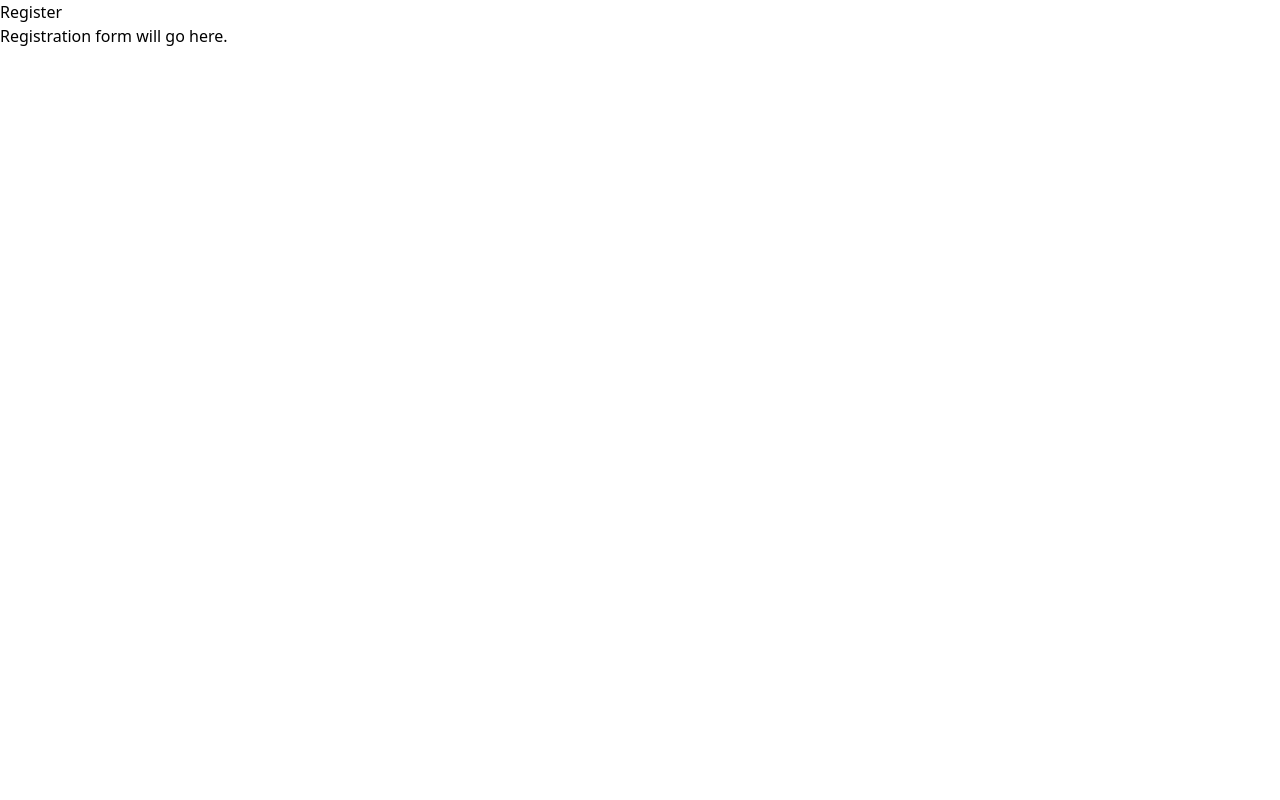
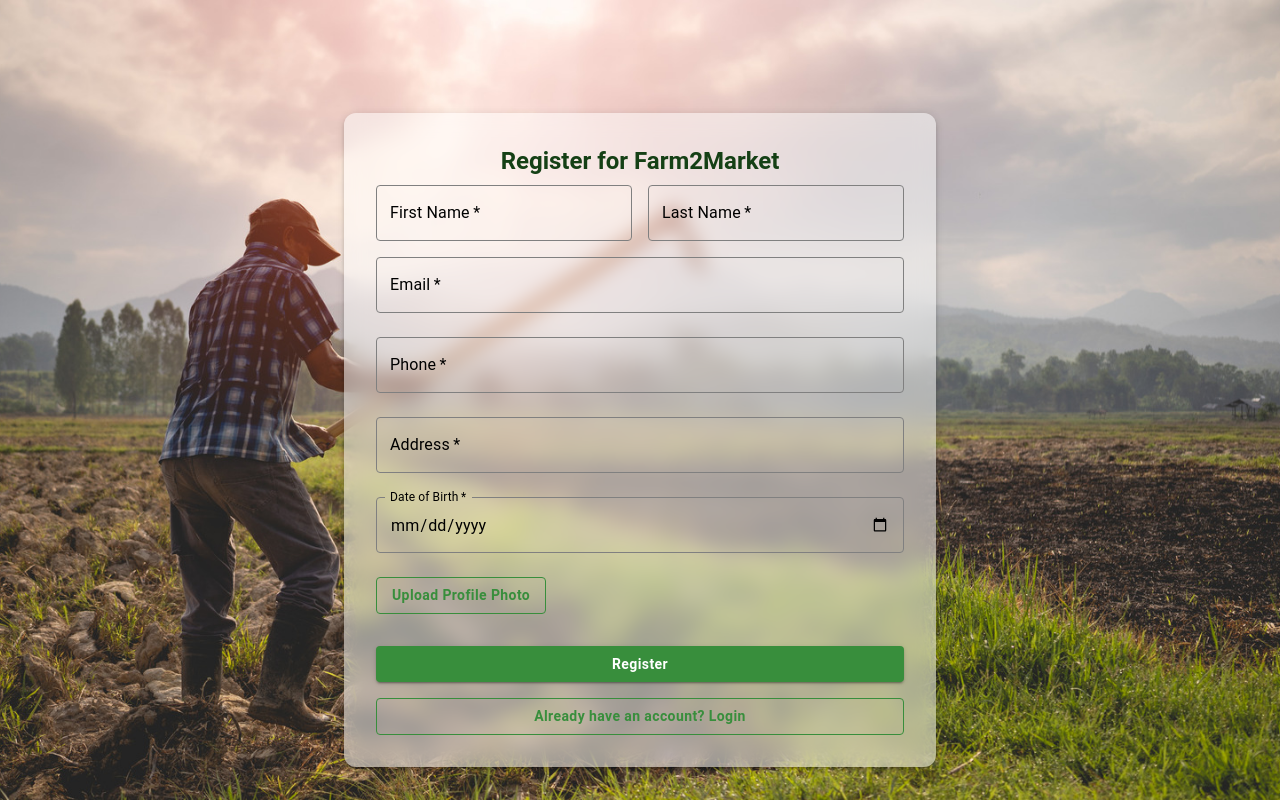
Before and after one commit to BalletOps/Farm2Market-frontend, a Next.js app: page /register in a window 1280 px wide. Built offline with nearby package versions, Linux system fonts and the light colour scheme.

Commit message:
implement user registration UI

```diff
--- /dev/null
+++ b/src/app/register/RegistrationForm.tsx
@@ -0,0 +1,259 @@
+"use client";
+
+import { useState } from "react";
+import {
+  Box,
+  Button,
+  TextField,
+  Typography,
+  Container,
+  Paper,
+  Grid,
+  Avatar,
+} from "@mui/material";
+import { useRouter } from "next/navigation";
+
+export default function RegistrationForm() {
+  const router = useRouter();
+
+  const [formData, setFormData] = useState({
+    firstName: "",
+    lastName: "",
+    email: "",
+    phone: "",
+    address: "",
+    dob: "",
+  });
+
+  const [photo, setPhoto] = useState<File | null>(null);
+  const [photoPreview, setPhotoPreview] = useState<string | null>(null);
+
+  const handleChange = (e: React.ChangeEvent<HTMLInputElement>) => {
+    const { name, value } = e.target;
+    setFormData((prev) => ({ ...prev, [name]: value }));
+  };
+
+  const handlePhotoChange = (e: React.ChangeEvent<HTMLInputElement>) => {
+    const file = e.target.files?.[0];
+    if (file) {
+      setPhoto(file);
+      setPhotoPreview(URL.createObjectURL(file));
+    }
+  };
+
+  const handleSubmit = (e: React.FormEvent) => {
+    e.preventDefault();
+    console.log("Registration data:", formData);
+    console.log("Uploaded photo:", photo);
+    // Send formData and photo to backend
+  };
+
+  const inputStyles = {
+    "& .MuiOutlinedInput-root": {
+      "& fieldset": {
+        borderColor: "gray",
+      },
+      "&:hover fieldset": {
+        borderColor: "black",
+      },
+      "&.Mui-focused fieldset": {
+        borderColor: "green",
+        borderWidth: "2px",
+      },
+    },
+  };
+
+  return (
+    <Container
+      sx={{
+        width: "40rem",
+        mt: 10,
+        display: "flex",
+        flexDirection: "column",
+        alignItems: "center",
+      }}
+    >
+      <Paper
+        elevation={3}
+        sx={{
+          p: 4,
+          width: "100%",
+          borderRadius: 3,
+          backdropFilter: "blur(10px)",
+          backgroundColor: "rgba(255, 255, 255, 0.5)",
+        }}
+      >
+        <Typography
+          variant="h5"
+          align="center"
+          gutterBottom
+          sx={{ fontWeight: "bold", color: "#154015" }}
+        >
+          Register for Farm2Market
+        </Typography>
+
+        <Box component="form" onSubmit={handleSubmit}>
+          <Grid container spacing={2}>
+            <Grid size={6}>
+              <TextField
+                label="First Name"
+                name="firstName"
+                fullWidth
+                required
+                variant="outlined"
+                value={formData.firstName}
+                onChange={handleChange}
+                InputLabelProps={{ style: { color: "black" } }}
+                InputProps={{ style: { color: "black" } }}
+                sx={inputStyles}
+              />
+            </Grid>
+
+            <Grid size={6}>
+              <TextField
+                label="Last Name"
+                name="lastName"
+                fullWidth
+                required
+                variant="outlined"
+                value={formData.lastName}
+                onChange={handleChange}
+                InputLabelProps={{ style: { color: "black" } }}
+                InputProps={{ style: { color: "black" } }}
+                sx={inputStyles}
+              />
+            </Grid>
+          </Grid>
+
+          <TextField
+            label="Email"
+            name="email"
+            type="email"
+            fullWidth
+            required
+            margin="normal"
+            variant="outlined"
+            value={formData.email}
+            onChange={handleChange}
+            InputLabelProps={{ style: { color: "black" } }}
+            InputProps={{ style: { color: "black" } }}
+            sx={inputStyles}
+          />
+
+          <TextField
+            label="Phone"
+            name="phone"
+            type="tel"
+            fullWidth
+            required
+            margin="normal"
+            variant="outlined"
+            value={formData.phone}
+            onChange={handleChange}
+            InputLabelProps={{ style: { color: "black" } }}
+            InputProps={{ style: { color: "black" } }}
+            sx={inputStyles}
+          />
+
+          <TextField
+            label="Address"
+            name="address"
+            fullWidth
+            required
+            margin="normal"
+            variant="outlined"
+            value={formData.address}
+            onChange={handleChange}
+            InputLabelProps={{ style: { color: "black" } }}
+            InputProps={{ style: { color: "black" } }}
+            sx={inputStyles}
+          />
+
+          <TextField
+            label="Date of Birth"
+            name="dob"
+            type="date"
+            fullWidth
+            required
+            margin="normal"
+            variant="outlined"
+            value={formData.dob}
+            onChange={handleChange}
+            InputLabelProps={{ shrink: true, style: { color: "black" } }}
+            InputProps={{ style: { color: "black" } }}
+            sx={inputStyles}
+          />
+
+          {/* Upload Profile Picture */}
+          <Box mt={2} display="flex" alignItems="center" gap={2}>
+            {photoPreview && (
+              <Avatar
+                src={photoPreview}
+                alt="Preview"
+                sx={{ width: 56, height: 56 }}
+              />
+            )}
+            <Button
+              variant="outlined"
+              component="label"
+              sx={{
+                color: "#388E3C",
+                borderColor: "#388E3C",
+                "&:hover": {
+                  borderColor: "#186818ff",
+                  backgroundColor: "rgba(56, 142, 60, 0.1)",
+                },
+                textTransform: "none",
+                fontWeight: "bold",
+              }}
+            >
+              Upload Profile Photo
+              <input
+                type="file"
+                accept="image/*"
+                hidden
+                onChange={handlePhotoChange}
+              />
+            </Button>
+          </Box>
+
+          <Button
+            type="submit"
+            variant="contained"
+            fullWidth
+            sx={{
+              mt: 4,
+              backgroundColor: "#388E3C",
+              "&:hover": {
+                backgroundColor: "#186818ff",
+              },
+              textTransform: "none",
+              fontWeight: "bold",
+            }}
+          >
+            Register
+          </Button>
+
+          <Button
+            onClick={() => router.push("/login")}
+            fullWidth
+            variant="outlined"
+            sx={{
+              mt: 2,
+              color: "#388E3C",
+              borderColor: "#388E3C",
+              "&:hover": {
+                borderColor: "#186818ff",
+                backgroundColor: "rgba(56, 142, 60, 0.1)",
+              },
+              textTransform: "none",
+              fontWeight: "bold",
+            }}
+          >
+            Already have an account? Login
+          </Button>
+        </Box>
+      </Paper>
+    </Container>
+  );
+}
--- a/src/app/register/page.tsx
+++ b/src/app/register/page.tsx
@@ -1,8 +1,19 @@
-export default function Register() {
+import Image from "next/image";
+import RegistrationForm from "./RegistrationForm";
+
+
+export default function Login() {
   return (
-    <div>
-      <h1>Register</h1>
-      <p>Registration form will go here.</p>
+    <div className="relative min-h-screen flex items-center justify-center">
+      <Image
+        src="/reg-background.jpg"
+        alt="Background Image"
+        layout="fill"
+        objectFit="cover"
+        style={{ zIndex: -1 }}
+      />
+
+      <RegistrationForm />
     </div>
   );
 }
```
Also changed, not shown: public/log-background.jpg (added), public/reg-background.jpg (added).
